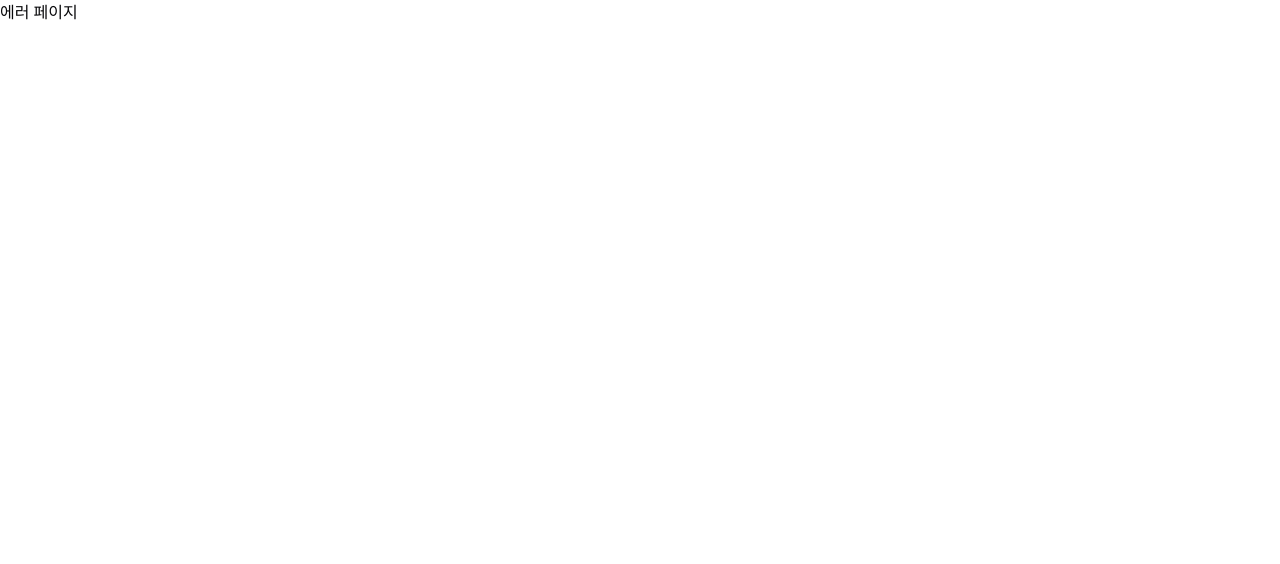
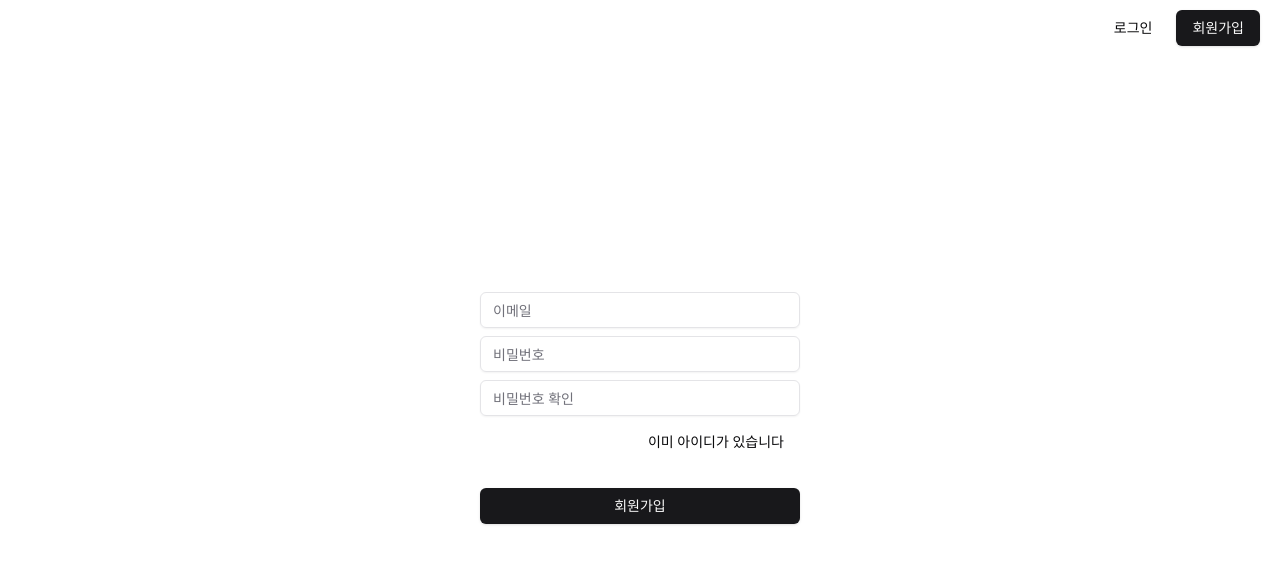
Before and after one commit to bisari31/wanted-pre-onboarding-challenge-fe-27, a React (Vite) app: page /signup in a window 1280 px wide. Before the commit this address had no page. Shown: the top 564 px of the page. Built offline with nearby package versions, Linux system fonts and the light colour scheme.

Commit message:
refactor: login,signup 리팩토링

```diff
--- a/src/components/Header.tsx
+++ b/src/components/Header.tsx
@@ -3,25 +3,34 @@ import useAuthStore from '@/stores/useAuthStore';
 import { Link } from 'react-router-dom';
 
 export default function Header() {
-  const { logout, token } = useAuthStore();
+  const { logout, credentials } = useAuthStore();
   return (
     <header className="h-14">
       <nav className="flex h-full items-center justify-end">
-        <ul className="flex">
-          {token ? (
+        <ul className="flex items-center gap-2">
+          {credentials ? (
             <li>
               <Button type="button" onClick={logout}>
                 로그아웃
               </Button>
             </li>
           ) : (
+            <>
               <li>
                 <Button asChild variant={'ghost'}>
-                <Link className="flex py-4" to="auth">
+                  <Link className="flex py-4" to="/login">
                     로그인
                   </Link>
                 </Button>
               </li>
+              <li>
+                <Button asChild variant={'default'}>
+                  <Link className="flex py-4" to="/signup">
+                    회원가입
+                  </Link>
+                </Button>
+              </li>
+            </>
           )}
         </ul>
       </nav>
--- a/src/hooks/useLogin.ts
+++ /dev/null
@@ -1,57 +0,0 @@
-import { useLogin, useSignup } from '@/queries/auth';
-import { useState } from 'react';
-
-type Form = {
-  email: string;
-  password: string;
-  passwordConfirm: string;
-};
-
-const EMAIL_REGEX = /^[^\s@]+@[^\s@]+\.[^\s@]+$/;
-const INIT_FORM: Form = {
-  email: '',
-  password: '',
-  passwordConfirm: '',
-};
-
-export default function useLoginForm(currentPage: 'login' | 'signup') {
-  const [form, setForm] = useState<Form>(INIT_FORM);
-  const [isValid, setIsValid] = useState(false);
-
-  const { mutate: signupMutate } = useSignup();
-  const { mutate: loginMutate } = useLogin();
-  const handleChange = (e: React.ChangeEvent<HTMLInputElement>) => {
-    const { name, value } = e.currentTarget;
-    const newForm: Form = { ...form, [name]: value };
-    setForm(newForm);
-    setIsValid(validateForm(newForm));
-  };
-
-  const handleSubmit = (e: React.FormEvent<HTMLFormElement>) => {
-    e.preventDefault();
-    if (currentPage === 'login')
-      return loginMutate({ email: form.email, password: form.password });
-    signupMutate({ email: form.email, password: form.password });
-  };
-
-  const validateForm = (form: Form) => {
-    const { email, password, passwordConfirm } = form;
-    if (currentPage === 'login') {
-      if (!email.length || !password.length) return false;
-      if (password.length < 8) return false;
-      return EMAIL_REGEX.test(email);
-    } else {
-      if (!email.length || !password.length || !passwordConfirm.length)
-        return false;
-      if (password.length < 8) return false;
-      return EMAIL_REGEX.test(email) && password === passwordConfirm;
-    }
-  };
-
-  const resetForm = () => {
-    setForm(INIT_FORM);
-    setIsValid(false);
-  };
-
-  return { form, handleChange, resetForm, isValid, handleSubmit };
-}
--- /dev/null
+++ b/src/lib/auth.ts
@@ -0,0 +1,13 @@
+export const AUTH_KEY_NAME = 'credentials';
+
+const auth = {
+  get: () => {
+    const credentials = localStorage.getItem(AUTH_KEY_NAME);
+    if (credentials) {
+      return JSON.parse(credentials)?.state?.credentials;
+    }
+    return null;
+  },
+};
+
+export default auth;
--- a/src/queries/auth.ts
+++ b/src/queries/auth.ts
@@ -20,7 +20,11 @@ export const useLogin = () => {
   const login = useAuthStore((state) => state.login);
   return useMutation({
     mutationFn: authService.login,
+    onError: (error) => {
+      console.log(error);
+    },
     onSuccess: (data) => {
+      console.log(data);
       login(data.token);
       naviagte('/');
     },
--- a/src/router.tsx
+++ b/src/router.tsx
@@ -1,20 +1,19 @@
-import Auth from '@/routes/Auth';
-import AuthGuard from '@/routes/AuthGuard';
+import Signup from '@/routes/Signup';
 import Layout from '@/routes/Layout';
-import Home from '@/routes/Home';
+import Home, { loader as homeAuthLoader } from '@/routes/Home';
 import {
   Route,
   createBrowserRouter,
   createRoutesFromElements,
 } from 'react-router-dom';
+import Login, { loader as authLoader } from '@/routes/Login';
 
 const router = createBrowserRouter(
   createRoutesFromElements(
     <Route element={<Layout />} errorElement={<div>에러 페이지</div>}>
-      <Route element={<AuthGuard />}>
-        <Route index element={<Home />} />
-      </Route>
-      <Route path="auth" element={<Auth />} />
+      <Route index element={<Home />} loader={homeAuthLoader} />
+      <Route path="login" element={<Login />} loader={authLoader} />
+      <Route path="signup" element={<Signup />} loader={authLoader} />
     </Route>,
   ),
 );
--- a/src/routes/Auth.tsx
+++ /dev/null
@@ -1,65 +0,0 @@
-import { Button } from '@/components/ui/button';
-import { Input } from '@/components/ui/input';
-import useLoginForm from '@/hooks/useLogin';
-import useAuthStore from '@/stores/useAuthStore';
-import { useState } from 'react';
-import { Navigate } from 'react-router-dom';
-
-export default function Auth() {
-  const [currentPage, setCurrentPage] = useState<'login' | 'signup'>('login');
-  const { handleChange, handleSubmit, form, resetForm, isValid } =
-    useLoginForm(currentPage);
-  const token = useAuthStore((state) => state.token);
-
-  if (token) return <Navigate to={'/'} />;
-
-  return (
-    <div className="flex w-full items-center justify-center">
-      <form
-        onSubmit={handleSubmit}
-        className="flex w-full max-w-80 flex-col gap-2"
-      >
-        <Input
-          value={form.email}
-          onChange={handleChange}
-          placeholder="이메일"
-          type="email"
-          name="email"
-        />
-        <Input
-          value={form.password}
-          onChange={handleChange}
-          placeholder="비밀번호"
-          type="password"
-          name="password"
-        />
-        {currentPage === 'signup' && (
-          <Input
-            value={form.passwordConfirm}
-            onChange={handleChange}
-            placeholder="비밀번호 확인"
-            type="password"
-            name="passwordConfirm"
-          />
-        )}
-        <div className="flex justify-end">
-          <Button
-            type="button"
-            onClick={() => {
-              setCurrentPage((prev) => (prev === 'login' ? 'signup' : 'login'));
-              resetForm();
-            }}
-            variant={'ghost'}
-          >
-            {currentPage === 'login'
-              ? '아이디가 없습니다'
-              : '이미 아이디가 있습니다'}
-          </Button>
-        </div>
-        <Button disabled={!isValid} className="mt-5" type="submit">
-          {currentPage === 'login' ? '로그인' : '회원가입'}
-        </Button>
-      </form>
-    </div>
-  );
-}
--- a/src/routes/AuthGuard.tsx
+++ /dev/null
@@ -1,12 +0,0 @@
-import useAuthStore from '@/stores/useAuthStore';
-import { Navigate, Outlet } from 'react-router-dom';
-
-export default function AuthGuard() {
-  const token = useAuthStore((state) => state.token);
-  if (!token) {
-    alert('로그인 페이지로 이동됩니다.');
-    return <Navigate to={'/auth'} />;
-  }
-
-  return <Outlet />;
-}
--- a/src/routes/Home.tsx
+++ b/src/routes/Home.tsx
@@ -1,7 +1,13 @@
 import CreateForm from '@/components/todos/CreateForm';
 import DetailForm from '@/components/todos/DetailForm';
 import TodoList from '@/components/todos/TodoList';
-import { useSearchParams } from 'react-router-dom';
+import auth from '@/lib/auth';
+import { redirect, useSearchParams } from 'react-router-dom';
+
+export const loader = () => {
+  if (!auth.get()) return redirect('/login');
+  return null;
+};
 
 export default function Home() {
   const [searchParams] = useSearchParams();
--- /dev/null
+++ b/src/routes/Login.tsx
@@ -0,0 +1,73 @@
+import { Button } from '@/components/ui/button';
+import { Input } from '@/components/ui/input';
+
+import { Link, redirect } from 'react-router-dom';
+import { z } from 'zod';
+import { useForm, SubmitHandler } from 'react-hook-form';
+import { zodResolver } from '@hookform/resolvers/zod';
+import { useLogin } from '@/queries/auth';
+import auth from '@/lib/auth';
+
+const schema = z.object({
+  email: z.string().email('이메일 형식이 올바르지 않습니다'),
+  password: z.string().min(8, '비밀번호가 8자리 미만입니다'),
+});
+
+type Inputs = z.infer<typeof schema>;
+
+export const loader = () => {
+  if (auth.get()) return redirect('/');
+  return null;
+};
+
+export default function Login() {
+  const {
+    register,
+    handleSubmit,
+    formState: { errors },
+  } = useForm<Inputs>({
+    resolver: zodResolver(schema),
+  });
+  const { mutate } = useLogin();
+  const handleSubmitForm: SubmitHandler<Inputs> = (data) => {
+    mutate({ email: data.email, password: data.password });
+  };
+
+  return (
+    <div className="flex w-full items-center justify-center">
+      <form
+        onSubmit={handleSubmit(handleSubmitForm)}
+        className="flex w-full max-w-80 flex-col gap-2"
+      >
+        <div className="flex flex-col gap-1">
+          <Input {...register('email')} placeholder="이메일" type="email" />
+          {errors.email && (
+            <p className="text-sm text-red-500"> {errors.email.message}</p>
+          )}
+        </div>
+        <div className="flex flex-col gap-1">
+          <Input
+            {...register('password')}
+            placeholder="비밀번호"
+            type="password"
+          />
+          {errors.password && (
+            <p className="text-sm text-red-500"> {errors.password.message}</p>
+          )}
+        </div>
+        <div className="flex justify-end">
+          <Button asChild variant={'ghost'}>
+            <Link to={'/signup'}>아이디가 없습니다</Link>
+          </Button>
+        </div>
+        <Button
+          disabled={!!errors.email || !!errors.password}
+          className="mt-5"
+          type="submit"
+        >
+          로그인
+        </Button>
+      </form>
+    </div>
+  );
+}
--- /dev/null
+++ b/src/routes/Signup.tsx
@@ -0,0 +1,88 @@
+import { Button } from '@/components/ui/button';
+import { Input } from '@/components/ui/input';
+
+import { Link } from 'react-router-dom';
+import { z } from 'zod';
+import { useForm, SubmitHandler } from 'react-hook-form';
+import { zodResolver } from '@hookform/resolvers/zod';
+import { useSignup } from '@/queries/auth';
+
+const schema = z
+  .object({
+    email: z.string().email('이메일 형식이 올바르지 않습니다'),
+    password: z.string().min(8, '비밀번호가 8자리 미만입니다'),
+    confirmPassword: z.string(),
+  })
+  .refine((data) => data.password === data.confirmPassword, {
+    path: ['confirmPassword'],
+    message: '비밀번호가 일치하지 않습니다.',
+  });
+
+type Inputs = z.infer<typeof schema>;
+
+export default function Signup() {
+  const {
+    register,
+    handleSubmit,
+    formState: { errors },
+  } = useForm<Inputs>({
+    resolver: zodResolver(schema),
+  });
+  const { mutate } = useSignup();
+
+  const handleSubmitForm: SubmitHandler<Inputs> = (data) => {
+    mutate({ email: data.email, password: data.password });
+  };
+
+  return (
+    <div className="flex w-full items-center justify-center">
+      <form
+        onSubmit={handleSubmit(handleSubmitForm)}
+        className="flex w-full max-w-80 flex-col gap-2"
+      >
+        <div className="flex flex-col gap-1">
+          <Input {...register('email')} placeholder="이메일" type="email" />
+          {errors.email && (
+            <p className="text-sm text-red-500"> {errors.email.message}</p>
+          )}
+        </div>
+        <div className="flex flex-col gap-1">
+          <Input
+            {...register('password')}
+            placeholder="비밀번호"
+            type="password"
+          />
+          {errors.password && (
+            <p className="text-sm text-red-500"> {errors.password.message}</p>
+          )}
+        </div>
+        <div className="flex flex-col gap-1">
+          <Input
+            {...register('confirmPassword')}
+            placeholder="비밀번호 확인"
+            type="password"
+          />
+          {errors.confirmPassword && (
+            <p className="text-sm text-red-500">
+              {errors.confirmPassword.message}
+            </p>
+          )}
+        </div>
+        <div className="flex justify-end">
+          <Button asChild variant={'ghost'}>
+            <Link to={'/login'}>이미 아이디가 있습니다</Link>
+          </Button>
+        </div>
+        <Button
+          disabled={
+            !!errors.email || !!errors.password || !!errors.confirmPassword
+          }
+          className="mt-5"
+          type="submit"
+        >
+          회원가입
+        </Button>
+      </form>
+    </div>
+  );
+}
--- a/src/services/index.ts
+++ b/src/services/index.ts
@@ -1,8 +1,5 @@
-import axios, { CreateAxiosDefaults, isAxiosError } from 'axios';
-
-const auth = {
-  get: (name: string) => localStorage.getItem(name),
-};
+import auth from '@/lib/auth';
+import axios, { CreateAxiosDefaults } from 'axios';
 
 const defaultConfig: CreateAxiosDefaults = {
   baseURL: 'http://localhost:8080',
@@ -18,12 +15,12 @@ export const apiRequesterWithToken = axios.create({
 });
 
 apiRequesterWithToken.interceptors.request.use((config) => {
-  const token = auth.get('token');
-  if (!token) {
-    window.location.href = '/auth';
+  const credentials = auth.get();
+  if (!credentials) {
+    window.location.href = '/login';
     return config;
   }
-  config.headers.Authorization = token;
+  config.headers.Authorization = credentials;
   return config;
 });
 
--- a/src/stores/useAuthStore.ts
+++ b/src/stores/useAuthStore.ts
@@ -1,25 +1,26 @@
+import { AUTH_KEY_NAME } from '@/lib/auth';
 import { create } from 'zustand';
 import { persist } from 'zustand/middleware';
 
 interface AuthStore {
-  token: string;
+  credentials: string;
   logout: () => void;
-  login: (token: string) => void;
+  login: (value: string) => void;
 }
 
 const useAuthStore = create(
   persist<AuthStore>(
     (set, get) => ({
-      token: '',
-      login: (token: string) => {
-        set({ token });
+      credentials: '',
+      login: (value: string) => {
+        set({ credentials: value });
       },
       logout: () => {
-        set({ token: '' });
+        set({ credentials: '' });
       },
     }),
     {
-      name: 'token',
+      name: AUTH_KEY_NAME,
     },
   ),
 );
```
Lines whose indentation alone changed are shown as unchanged.
